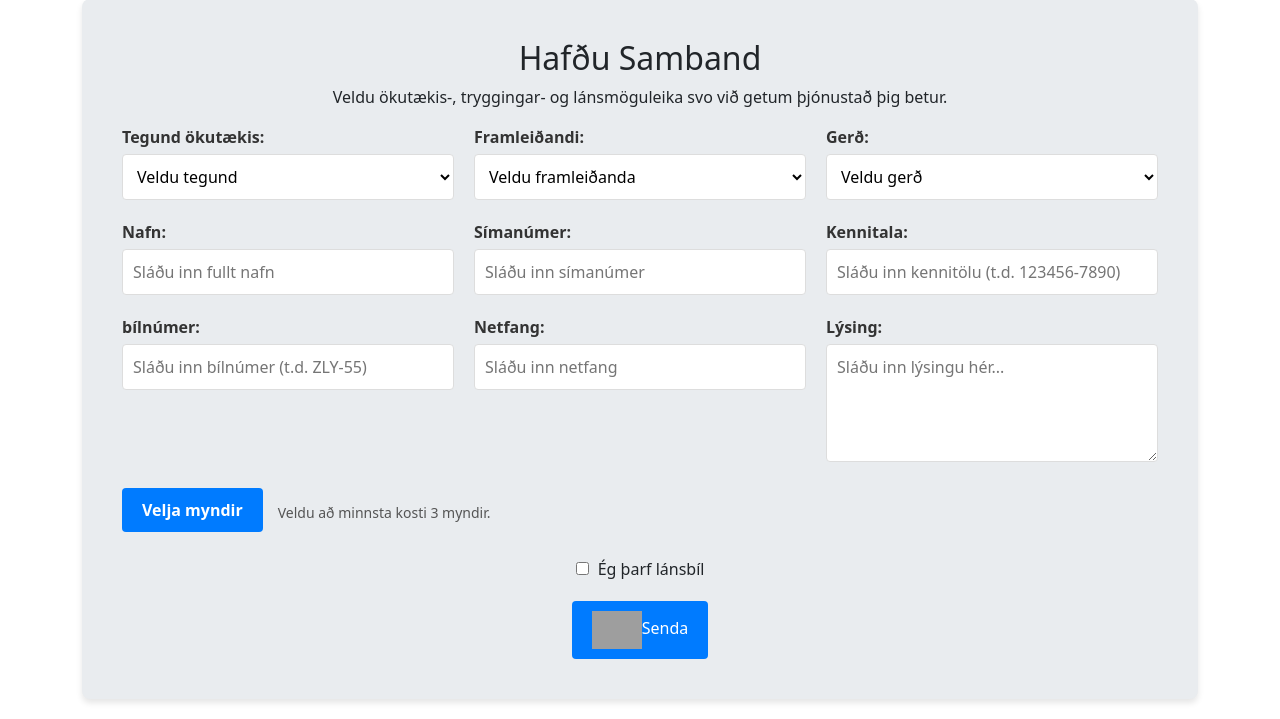
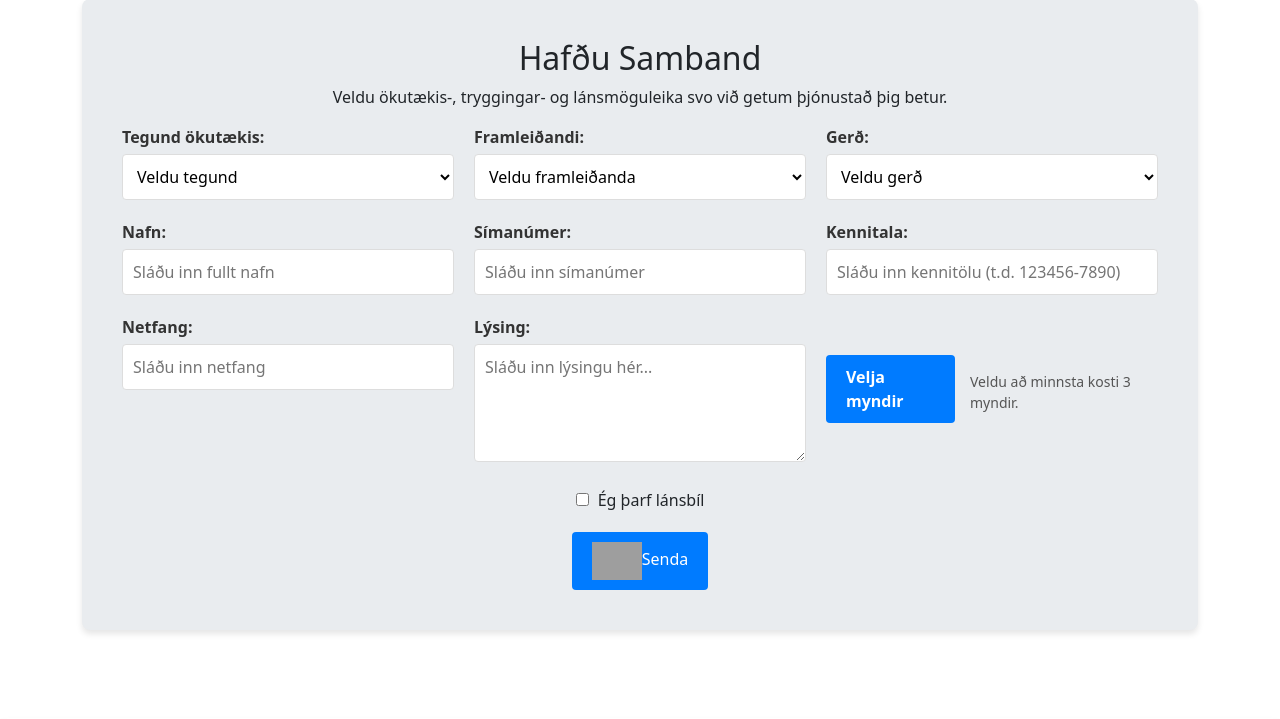
Before and after one commit to verkstaedi/appid, a Django app: page / in a window 1280 px wide. Shown: the part 351-1070 px from the top of the page. Run offline with Django 5.2, Linux system fonts and the light colour scheme; some libraries are stand-ins or nearby versions; grey boxes are pictures that could not be loaded.

Commit message:
óðarfa binumer

```diff
--- a/vefsida/isark_website/main/forms.py
+++ b/vefsida/isark_website/main/forms.py
@@ -5,4 +5,4 @@ from .models import Notendur
 class NotendurForm(forms.ModelForm):
     class Meta:
         model = Notendur
-        fields = ['tegund_okutaekis', 'framleidandi', 'gerd', 'nafn', 'simanumer', 'kennitala', 'bilnumer', 'email', 'lysing']
+        fields = ['tegund_okutaekis', 'framleidandi', 'gerd', 'nafn', 'simanumer', 'kennitala', 'email', 'lysing']
--- a/vefsida/isark_website/main/templates/main/index.html
+++ b/vefsida/isark_website/main/templates/main/index.html
@@ -328,12 +328,6 @@
                             <input type="text" id="kennitala" name="kennitala" placeholder="Sláðu inn kennitölu (t.d. 123456-7890)" pattern="[0-9]{6}-?[0-9]{4}" required>
                         </div>
 
-                        <!-- Bílnúmer -->
-                        <div class="form-group">
-                            <label for="bilnumer">bílnúmer:</label>
-                            <input type="text" id="bilnumer" name="bilnumer" placeholder="Sláðu inn bílnúmer (t.d. ZLY-55)" required>
-                        </div>
-
                         <!-- Email -->
                         <div class="form-group">
                             <label for="email">Netfang:</label>
```
